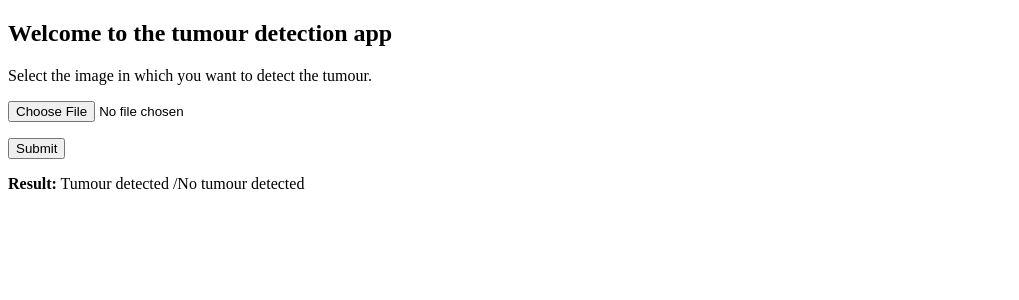
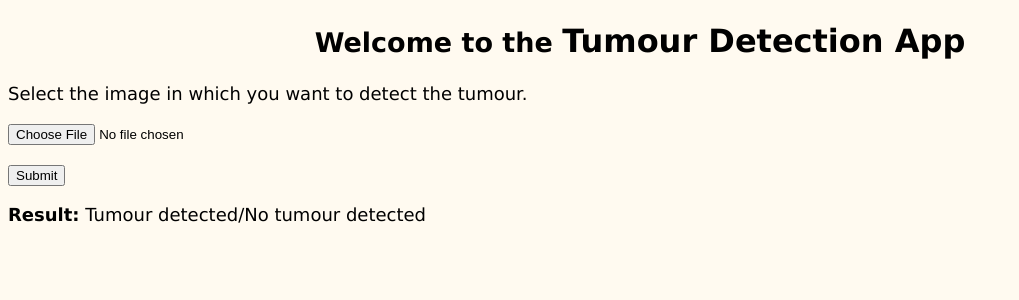
Before and after one commit to LidiaLachman/azure_tumor_recognition, a Flask app: page / in a window 1280 px wide. Shown: the top 300 px of the page, without its empty margins (0-1019 px from the left). Run offline with Flask 2, Linux system fonts and the light colour scheme.

Commit message:
Update upload.html

```diff
--- a/tumor_detection_web_app/templates/upload.html
+++ b/tumor_detection_web_app/templates/upload.html
@@ -1,6 +1,10 @@
 <!doctype html>
+<center>
 <title>Tumor detection</title>
-<h2>Welcome to the tumour detection app</h2>
+<body bgcolor=FFFAF0>
+<font face="Verdana, sans-serif" size="+1">
+<h2>Welcome to the <font size="+3">Tumour Detection App</font><br></h2>
+</center>
 Select the image in which you want to detect the tumour.
 <p>
 	{% with messages = get_flashed_messages() %}
@@ -29,5 +33,5 @@ Select the image in which you want to detect the tumour.
 	</p>
 </form>
 <strong>Result:</strong>
-Tumour detected
-/No tumour detected
+Tumour detected/No tumour detected
+</font><br>
```
